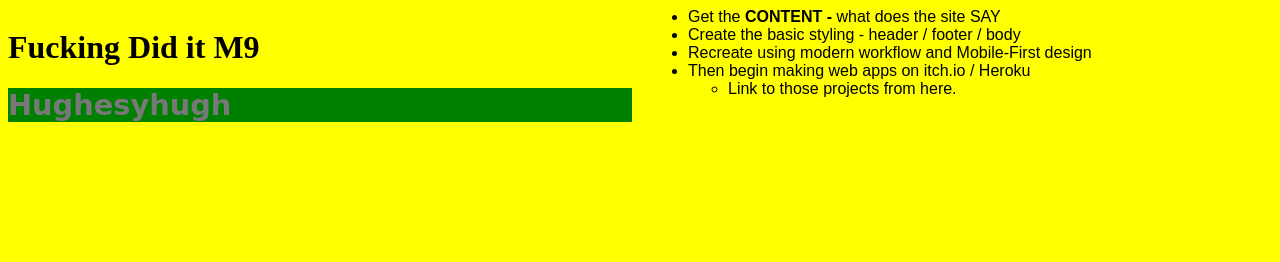
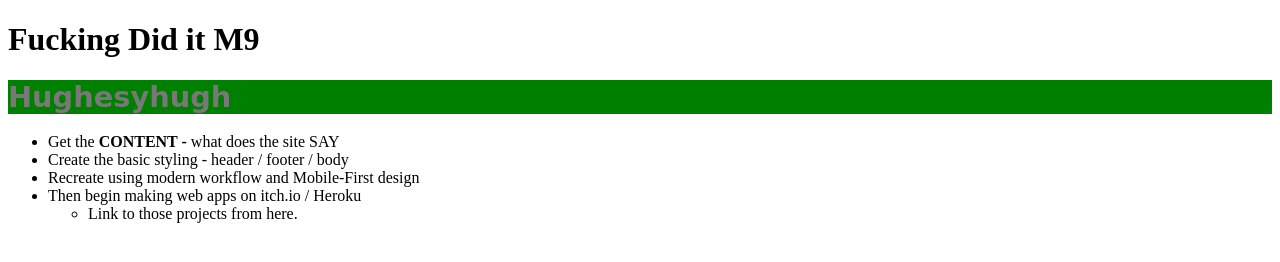
Before and after one commit to HughesyHugh/HughesyHugh.github.io, a website: page site/index.html in a window 1280 px wide. Drawn offline with Linux system fonts and the light colour scheme; files that its build step writes are made by us from their sources.

Commit message:
Removed test HTML content and CSS classes

```diff
--- a/site/assets/styles/styles.css
+++ b/site/assets/styles/styles.css
@@ -1,9 +1,5 @@
 $exampleVar: rgb(120,120,120);
 
-body {
-	background-color: yellow;
-	columns: 300px 2;
-}
 
 .header {
 	width: 100%;
@@ -19,8 +15,3 @@ body {
 	font-size: 1.8rem;
 	color: $exampleVar;
 }
-
-ul li {
-	font-family: sans-serif;
-	font-size: 1rem;
-}
--- a/site/index.html
+++ b/site/index.html
@@ -3,7 +3,7 @@
 <html>
 
 <head>
-<link rel="stylesheet" type="text/css" href="styles/styles.css">
+<link rel="stylesheet" type="text/css" href="temp/styles/styles.css">
 </head>
 
 <body>
--- a/site/temp/styles/styles.css
+++ b/site/temp/styles/styles.css
@@ -1,9 +1,3 @@
-body {
-	background-color: yellow;
-	-webkit-columns: 300px 2;
-	        columns: 300px 2;
-}
-
 .header {
 	width: 100%;
 	margin: 0;
@@ -18,8 +12,3 @@ body {
 	font-size: 1.8rem;
 	color: rgb(120,120,120);
 }
-
-ul li {
-	font-family: sans-serif;
-	font-size: 1rem;
-}
```
